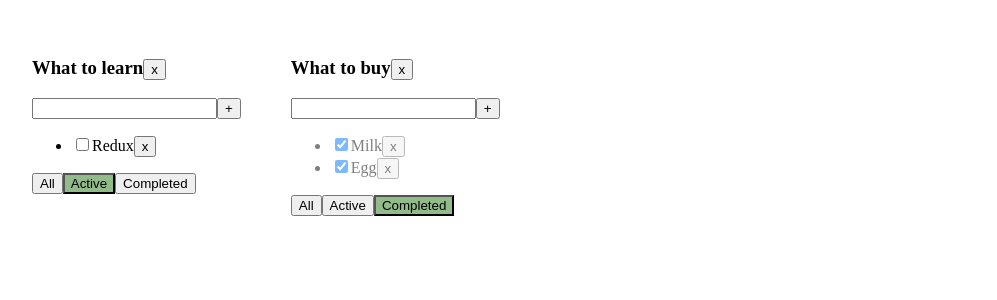
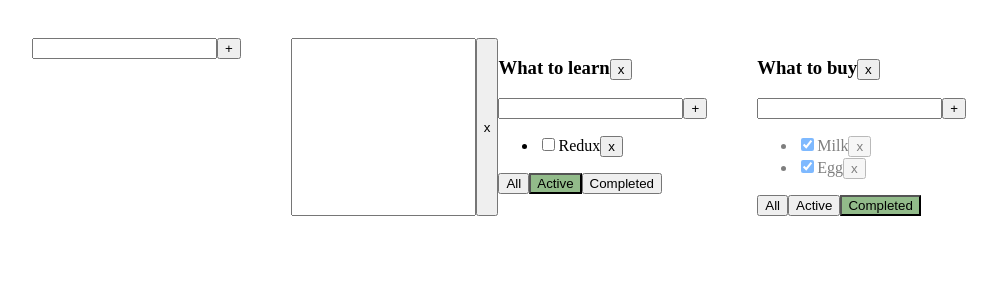
Before and after one commit to Renne103/coursework, a React (Vite) app in the folder to-do/: page / in a window 1280 px wide. Shown: the top 300 px of the page, without its empty margins (6-1003 px from the left). Built offline with nearby package versions, Linux system fonts and the light colour scheme.

Commit message:
feat: add function for add form

```diff
--- /dev/null
+++ b/to-do/src/AddItemForm.tsx
@@ -0,0 +1,44 @@
+import React, { ChangeEvent, KeyboardEvent, useState } from "react";
+
+type AddItemFormPropsType = {
+  addTask: (title: string, todolistId: string) => void;
+  id: string;
+};
+
+export function AddItemForm(props: AddItemFormPropsType) {
+  let [error, setError] = useState("");
+  const [newTaskTitle, setNewTaskTitle] = useState("");
+
+  const onKeyPressHandler = (e: KeyboardEvent<HTMLInputElement>) => {
+    setError("");
+    if (e.charCode === 13) {
+      props.addTask(newTaskTitle, props.id);
+      setNewTaskTitle("");
+    }
+  };
+
+  const onNewTitleChangeHandler = (e: ChangeEvent<HTMLInputElement>) => {
+    setNewTaskTitle(e.currentTarget.value);
+  };
+
+  const addTask = () => {
+    if (newTaskTitle.trim() === "") {
+      setError("Title is required");
+    }
+    props.addTask(newTaskTitle.trim(), props.id);
+    setNewTaskTitle("");
+  };
+
+  return (
+    <div>
+      <input
+        value={newTaskTitle}
+        onChange={onNewTitleChangeHandler}
+        onKeyPress={onKeyPressHandler}
+        className={error ? "error" : ""}
+      />
+      <button onClick={addTask}>+</button>
+      {error && <div className="error-message">{error}</div>}
+    </div>
+  );
+}
--- a/to-do/src/App.tsx
+++ b/to-do/src/App.tsx
@@ -1,7 +1,8 @@
-import React, { useState } from "react";
-import { TaskType, Todolist } from "./Todolist.tsx";
+import { useState } from "react";
+import { Todolist } from "./Todolist.tsx";
 import { v1 } from "uuid";
 import "./App.css";
+import { AddItemForm } from "./AddItemForm.tsx";
 
 export type FilterValuesType = "all" | "completed" | "active";
 type TodolistType = {
@@ -73,6 +74,9 @@ function App() {
 
   return (
     <div className="App">
+      <AddItemForm addTask={() => {}} id={"wss"}></AddItemForm>
+      <input />
+      <button>x</button>
       {todolists.map((tl) => {
         let tasksForTodolist = tasksObj[tl.id];
 
--- a/to-do/src/Todolist.tsx
+++ b/to-do/src/Todolist.tsx
@@ -1,5 +1,6 @@
-import React, { ChangeEvent, KeyboardEvent, useState } from "react";
+import { ChangeEvent } from "react";
 import { FilterValuesType } from "./App";
+import { AddItemForm } from "./AddItemForm";
 
 export type TaskType = {
   id: string; //long id
@@ -28,27 +29,6 @@ type PropsType = {
 };
 
 export function Todolist(props: PropsType) {
-  const [newTaskTitle, setNewTaskTitle] = useState("");
-  let [error, setError] = useState("");
-  const onNewTitleChangeHandler = (e: ChangeEvent<HTMLInputElement>) => {
-    setNewTaskTitle(e.currentTarget.value);
-  };
-
-  const onKeyPressHandler = (e: KeyboardEvent<HTMLInputElement>) => {
-    setError("");
-    if (e.charCode === 13) {
-      props.addTask(newTaskTitle, props.id);
-      setNewTaskTitle("");
-    }
-  };
-
-  const addTask = () => {
-    if (newTaskTitle.trim() === "") {
-      setError("Title is required");
-    }
-    props.addTask(newTaskTitle.trim(), props.id);
-    setNewTaskTitle("");
-  };
   const onAllClickHandler = () => props.changeFilter(props.id, "all");
   const onActiveClickHandler = () => props.changeFilter(props.id, "active");
   const onCompletedClickHandler = () =>
@@ -63,16 +43,7 @@ export function Todolist(props: PropsType) {
         {props.title}
         <button onClick={removeTodolist}>x</button>
       </h3>
-      <div>
-        <input
-          value={newTaskTitle}
-          onChange={onNewTitleChangeHandler}
-          onKeyPress={onKeyPressHandler}
-          className={error ? "error" : ""}
-        />
-        <button onClick={addTask}>+</button>
-        {error && <div className="error-message">{error}</div>}
-      </div>
+      <AddItemForm id={props.id} addTask={props.addTask}></AddItemForm>
       <ul>
         {props.tasks.map((t) => {
           const onChangeHandler = (e: ChangeEvent<HTMLInputElement>) => {
```
